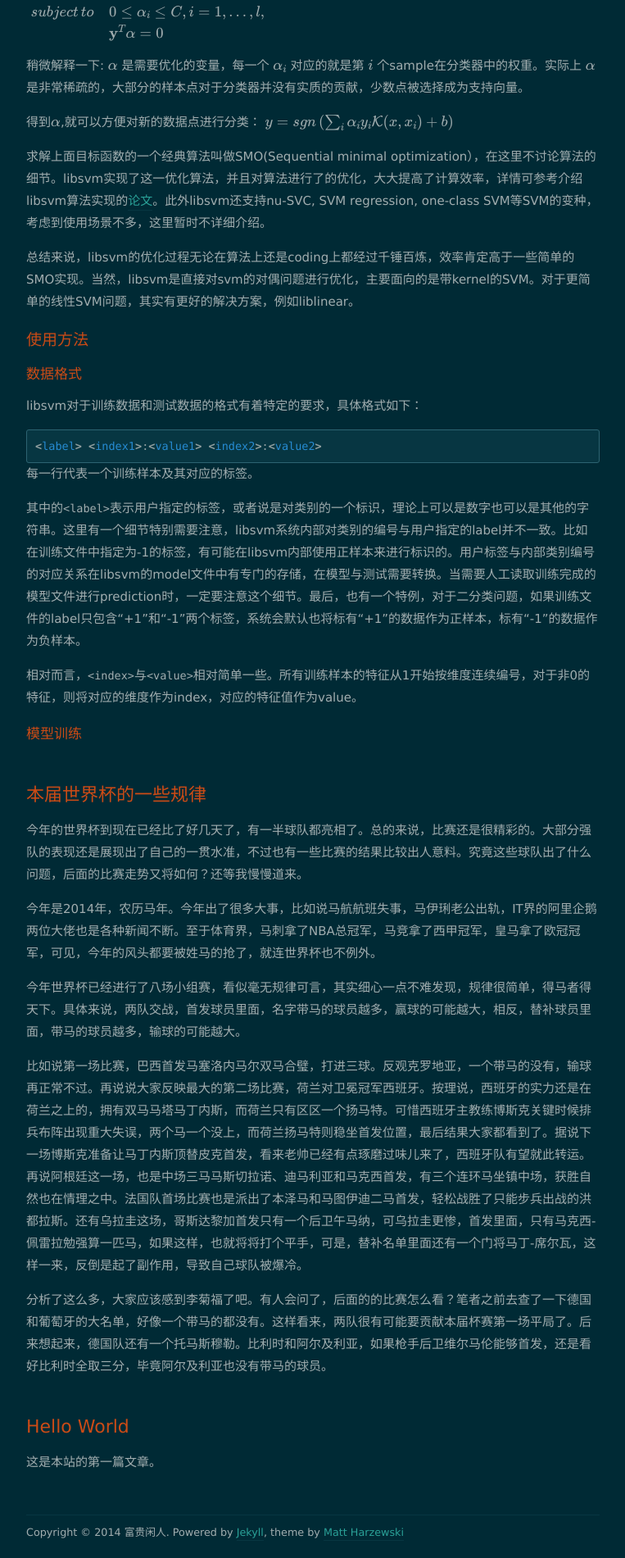
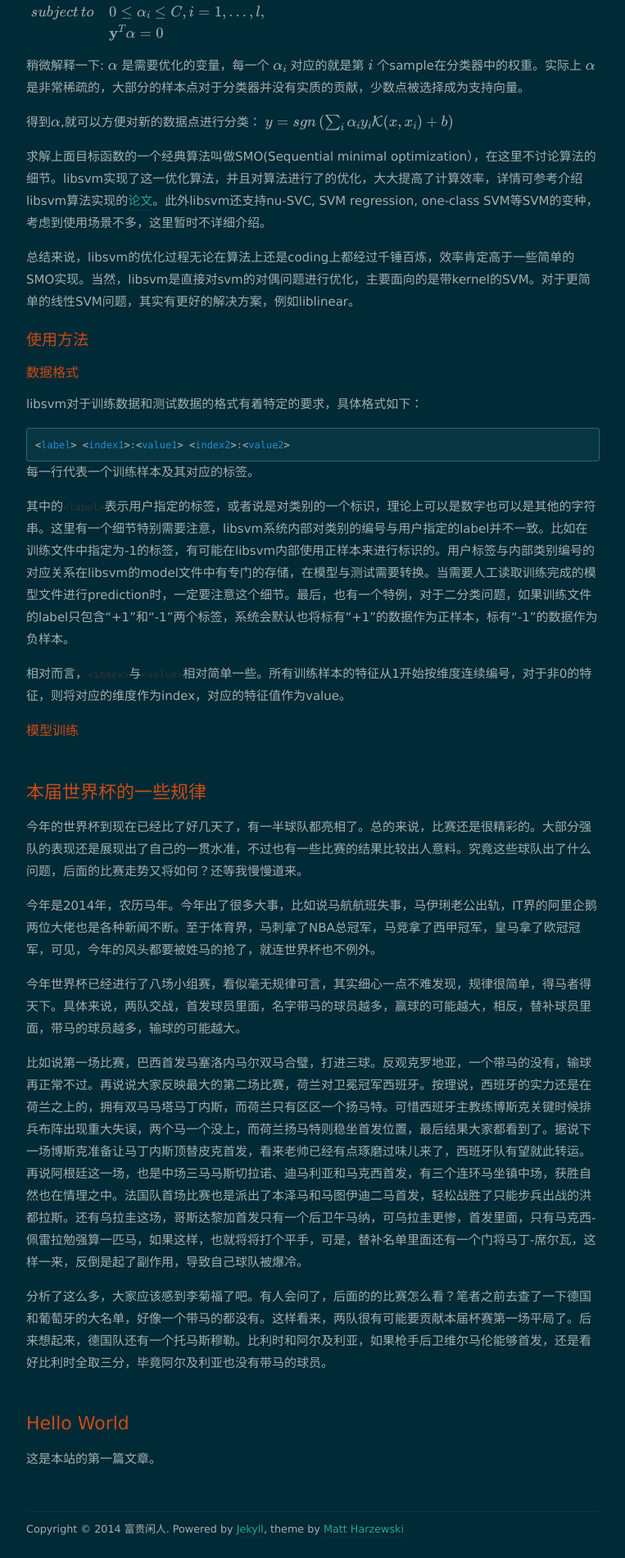
Before and after one commit to orangeprince/orangeprince.github.io, a Jekyll site: the page built from index.html, in a window 1280 px wide. Shown: the part 1035-2936 px from the top of the page at 82% size, without its empty margins (258-1021 px from the left). Built offline with Jekyll 4.4.1, drawn with Linux system fonts in a browser that asks for light colours; nearby versions of some CDN libraries; formulas are drawn with MathJax 3; the list of posts is cut into pages by our own code; comment, search, counter and statistics services are not loaded.

Commit message:
modified:   assets/css/style.css

```diff
--- a/assets/css/style.css
+++ b/assets/css/style.css
@@ -56,7 +56,7 @@ sup { vertical-align: super; font-size: 0.85em; }
 sub { vertical-align: sub; font-size: 0.85em; }
 
 code {
-    font: 0.9em Monaco, Consolas, Courier, Monospace;
+    font: 0.9em;font-family:Monaco,Menlo,Consolas,"Courier New",monospace;font-size:12px;color:#333333;-webkit-border-radius:3px;-moz-border-          radius:3px;border-radius:3px;
 }
 
 blockquote {
@@ -84,7 +84,7 @@ h2 {
 	margin: 0 0 10px 0;
 }
 h3 {
-	font-size: 17px;
+	font-size: 16px;
 	margin: 0 0 10px 0;
 }
 
```
